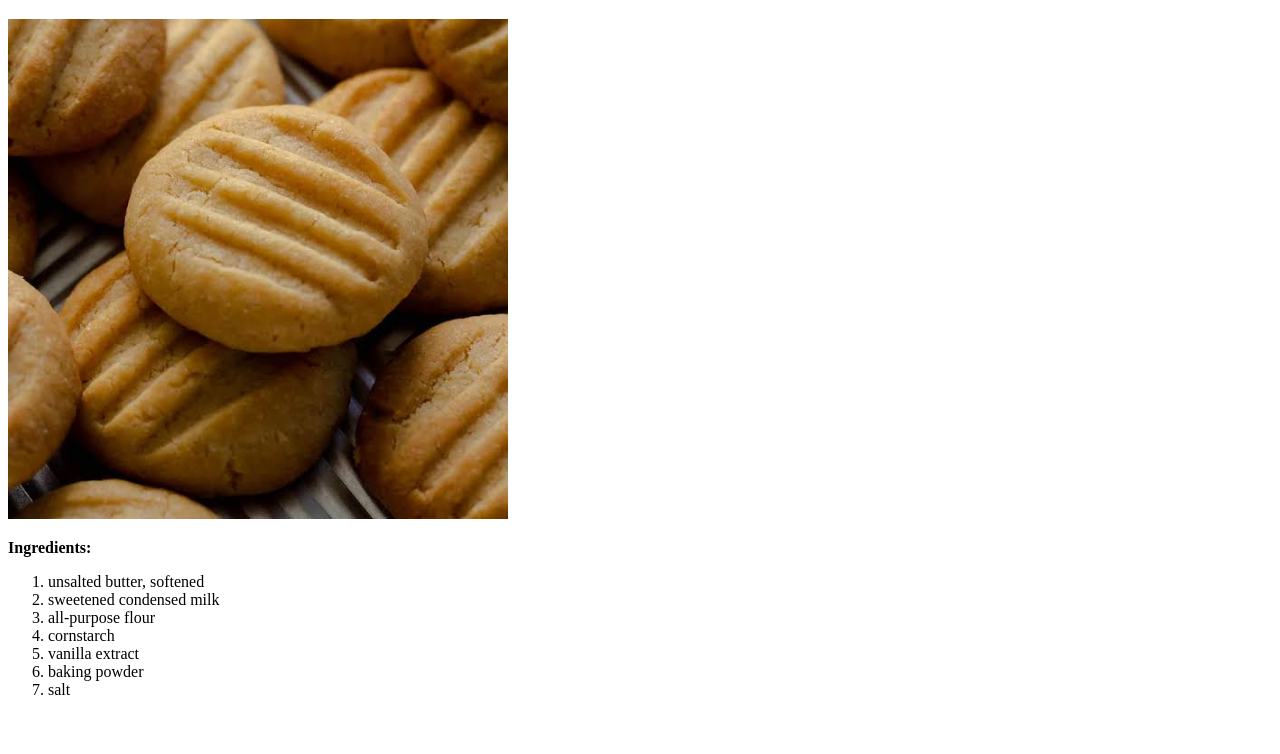
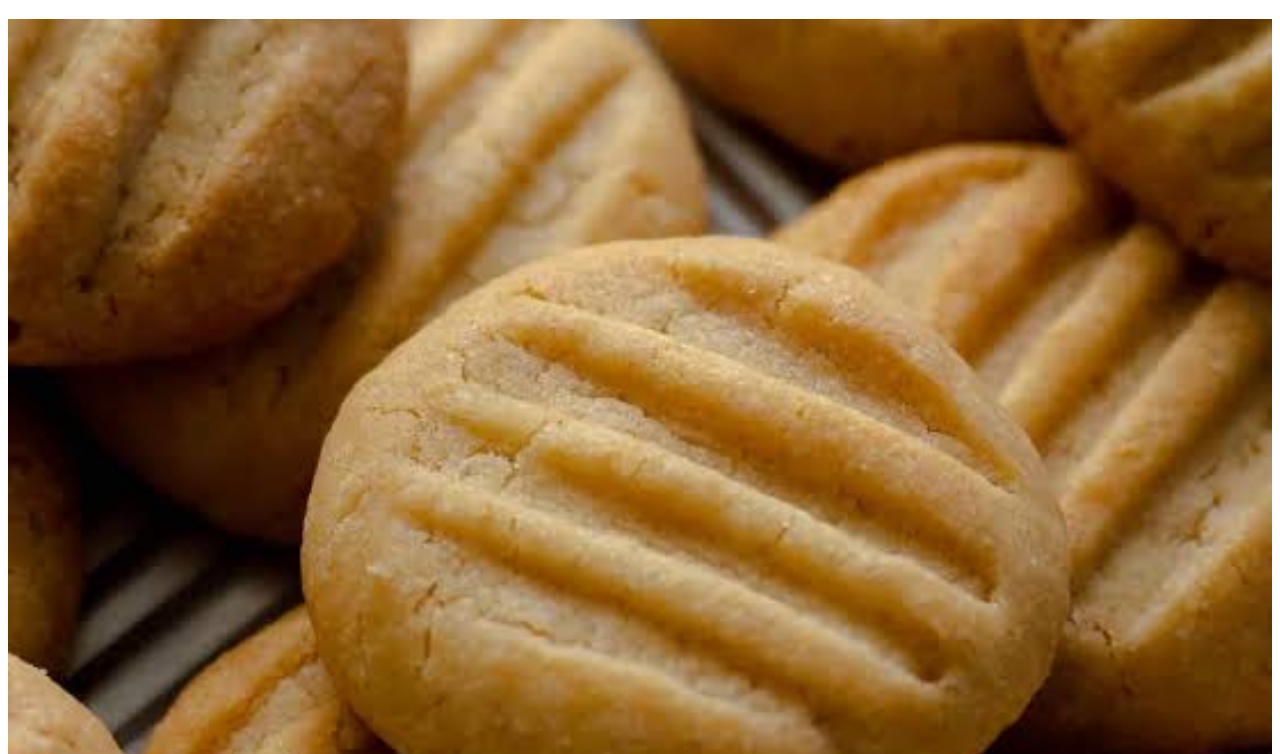
Before and after one commit to RAY24434/business-2, a plain HTML site: page milkcookies.html in a window 1280 px wide. Shown: the part 61-815 px from the top of the page. Drawn offline with Linux system fonts and the light colour scheme.

Commit message:
Update milkcookies.html layout and functionality
Changed image width to 100% and added 'Order Now' button.

```diff
--- a/milkcookies.html
+++ b/milkcookies.html
@@ -6,7 +6,7 @@
     </head>
     <body>
         <h1>Milk Cookies</h1>
-        <img src="images (9).jpg" width="500px" >
+        <img src="images (9).jpg" width="100%" >
         <p><strong>Ingredients:</strong><br><ol><li>  unsalted butter, softened</li><li> sweetened condensed milk</li><li>all-purpose flour</li><li> cornstarch</li><li>vanilla extract</li><li> baking powder</li><li> salt</li></ol><br>
 
         <h6>Allergens</h6>
```
